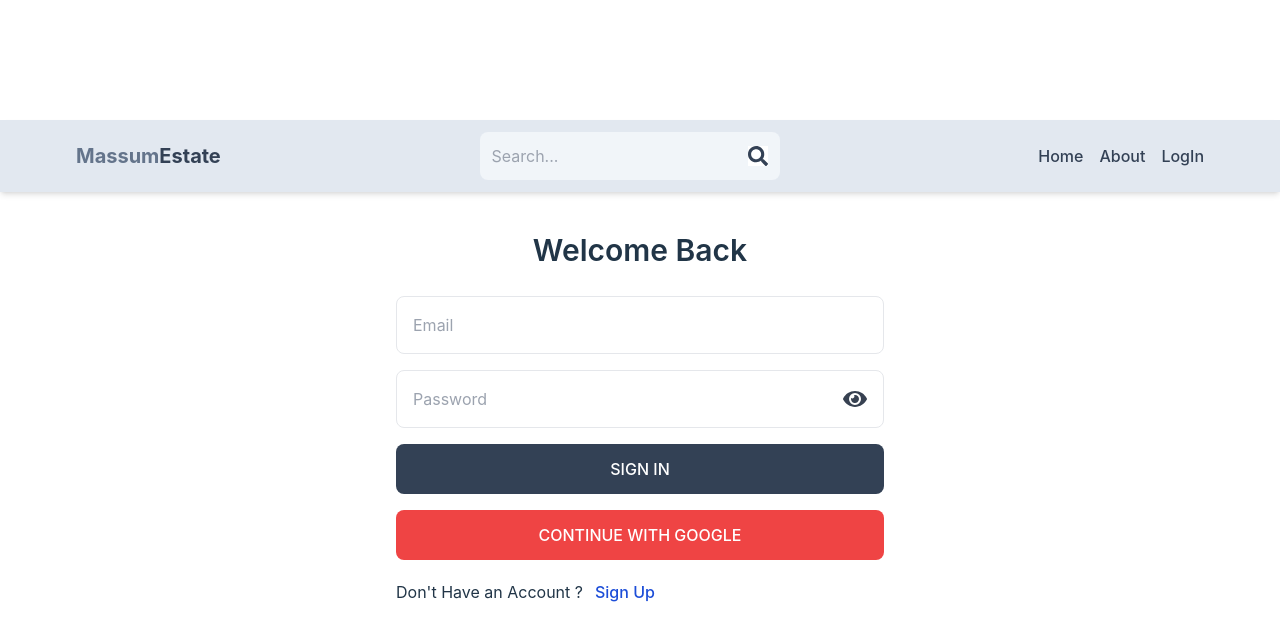
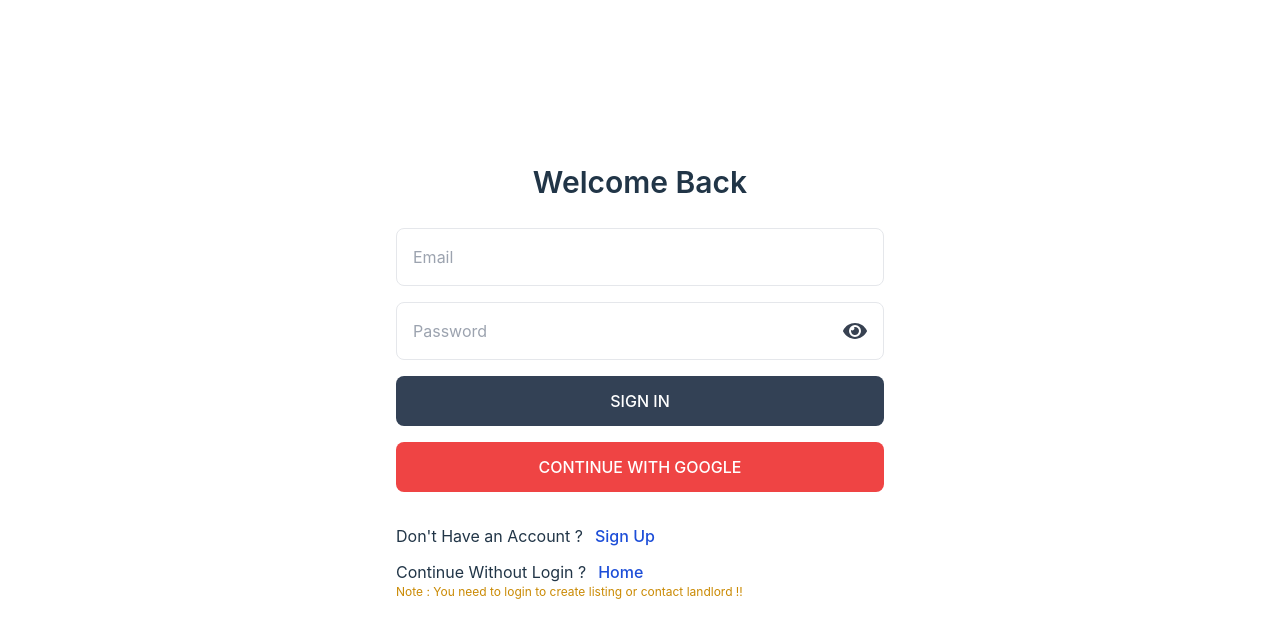
Before and after one commit to MdMassum/Estate_Project, a React (Vite) app in the folder client/: page /sign-in in a window 1280 px wide. Shown: the top 640 px of the page. Built offline with nearby package versions, Linux system fonts and the light colour scheme; no server answers.

Commit message:
remove header from signIn and signup pages

```diff
--- a/client/src/App.jsx
+++ b/client/src/App.jsx
@@ -15,10 +15,11 @@ import Footer from './components/Footer';
 function Layout() {
   const location = useLocation();
   const showFooter = ['/', '/search', '/about'];
+  const showHeader = ['/', '/search', '/about'];
 
   return (
     <>
-      <Header />
+      {showHeader.includes(location.pathname) && <Header /> }
       <Routes>
         <Route path='/' element={<Home />} />
         <Route path='/about' element={<About />} />
--- a/client/src/pages/SignIn.jsx
+++ b/client/src/pages/SignIn.jsx
@@ -75,13 +75,22 @@ function SignIn() {
           <Oauth/>
       </form>
       <div className="flex flex-col gap-2 sm:gap-0 mt-5  mb-16 p-3.5 sm:mb-14.5 sm:p-0">
-        <div className="flex gap-3">
-          <p>Don&apos;t Have an Account ?</p>
-          <Link to={'/sign-up'}>
-            <span className='text-blue-700'>Sign Up</span>
-          </Link>
+        <div className="flex flex-col ">
+          <div className="flex gap-3 my-3">
+            <p>Don&apos;t Have an Account ?</p>
+            <Link to={'/sign-up'}>
+              <span className='text-blue-700'>Sign Up</span>
+            </Link>
           </div>
-          {error && <p className='text-red-500'>{error}</p>}
+          <div className='flex gap-3'>
+            <p>Continue Without Login ?</p>
+            <Link to={'/'}>
+              <span className='text-blue-700'>Home</span>
+            </Link>
+          </div>
+          <p className='text-yellow-600 dark:text-yellow-400 text-xs'>Note : You need to login to create listing or contact landlord !!</p>
+          </div>
+          {error && <p className='text-red-500 my-4'>{error}</p>}
         </div>
       </div>
     </div>
```
